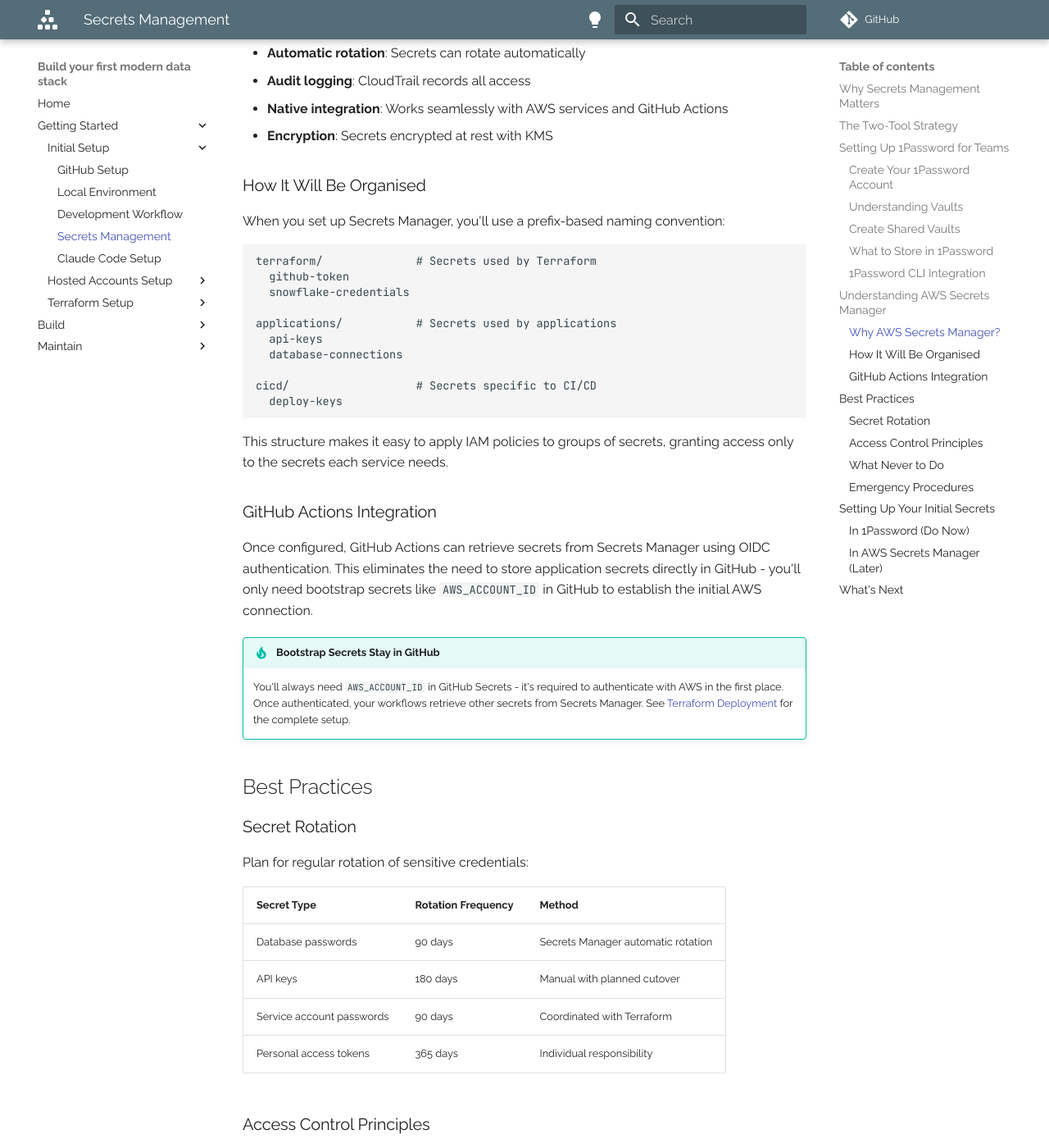
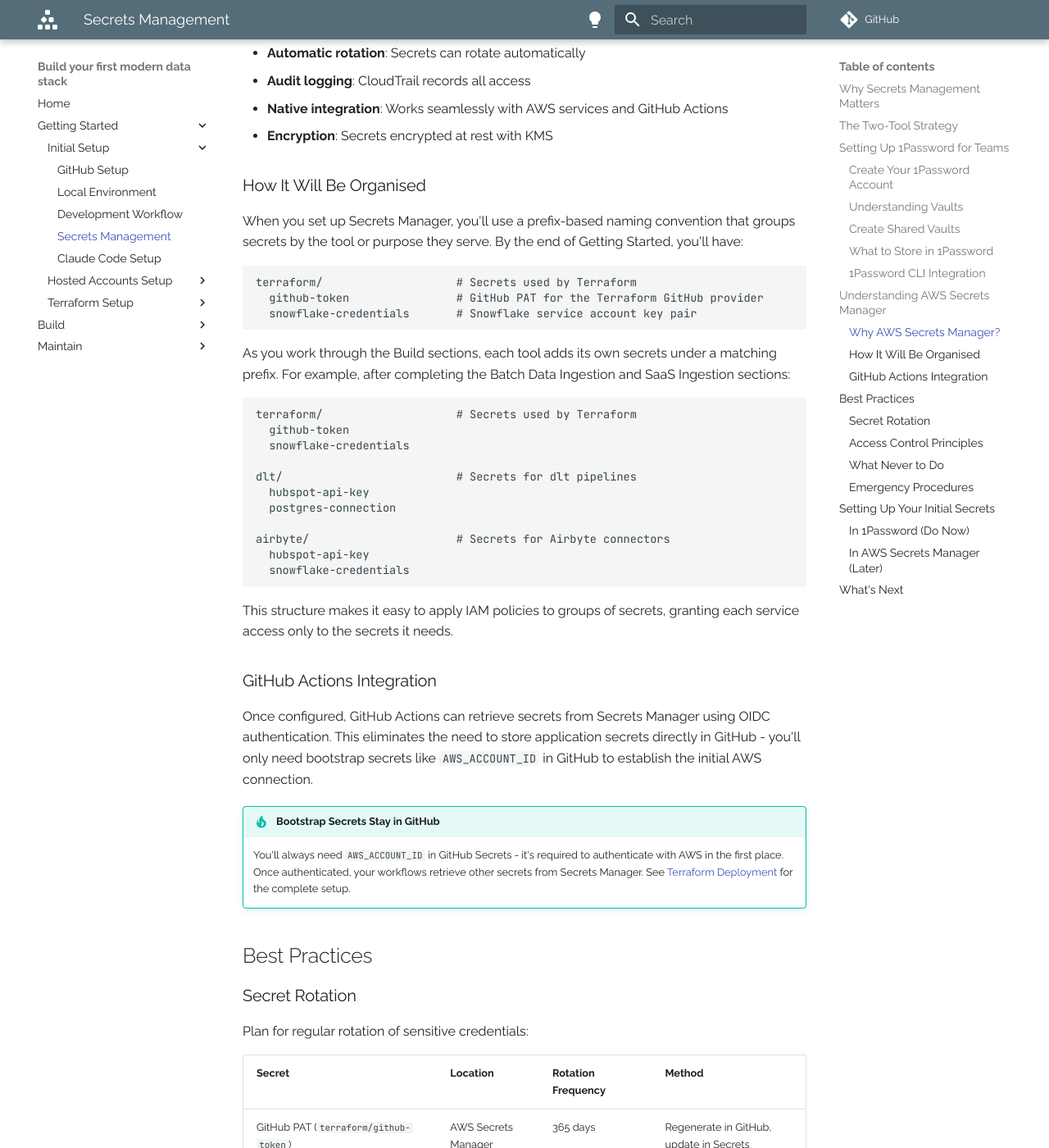
Before and after one commit to glsdown/modern-data-stack-build, an MkDocs documentation site: the page built from docs/getting-started/initial-setup/4-secrets-management.md, in a window 1280 px wide and 1400 px high, scrolled down 3750 px. Shown: the whole window at 82% size. Built offline with MkDocs 1.6.1 and Material for MkDocs 9.7.7, drawn with Linux system fonts in a browser that asks for light colours; comment, search, counter and statistics services are not loaded; some of the changed text lies outside the part shown.

Commit message:
Update secrets management

````diff
--- a/docs/getting-started/initial-setup/4-secrets-management.md
+++ b/docs/getting-started/initial-setup/4-secrets-management.md
@@ -135,22 +135,31 @@
 
 ### How It Will Be Organised
 
-When you set up Secrets Manager, you'll use a prefix-based naming convention:
+When you set up Secrets Manager, you'll use a prefix-based naming convention that groups secrets by the tool or purpose they serve. By the end of Getting Started, you'll have:
 
 ```
-terraform/              # Secrets used by Terraform
+terraform/                    # Secrets used by Terraform
+  github-token                # GitHub PAT for the Terraform GitHub provider
+  snowflake-credentials       # Snowflake service account key pair
+```
+
+As you work through the Build sections, each tool adds its own secrets under a matching prefix. For example, after completing the Batch Data Ingestion and SaaS Ingestion sections:
+
+```
+terraform/                    # Secrets used by Terraform
   github-token
   snowflake-credentials
 
-applications/           # Secrets used by applications
-  api-keys
-  database-connections
+dlt/                          # Secrets for dlt pipelines
+  hubspot-api-key
+  postgres-connection
 
-cicd/                   # Secrets specific to CI/CD
-  deploy-keys
+airbyte/                      # Secrets for Airbyte connectors
+  hubspot-api-key
+  snowflake-credentials
 ```
 
-This structure makes it easy to apply IAM policies to groups of secrets, granting access only to the secrets each service needs.
+This structure makes it easy to apply IAM policies to groups of secrets, granting each service access only to the secrets it needs.
 
 ### GitHub Actions Integration
 
@@ -165,12 +174,12 @@
 
 Plan for regular rotation of sensitive credentials:
 
-| Secret Type | Rotation Frequency | Method |
-|-------------|-------------------|--------|
-| Database passwords | 90 days | Secrets Manager automatic rotation |
-| API keys | 180 days | Manual with planned cutover |
-| Service account passwords | 90 days | Coordinated with Terraform |
-| Personal access tokens | 365 days | Individual responsibility |
+| Secret | Location | Rotation Frequency | Method |
+|--------|----------|--------------------|--------|
+| GitHub PAT (`terraform/github-token`) | AWS Secrets Manager | 365 days | Regenerate in GitHub, update in Secrets Manager |
+| Snowflake service account key pair (`terraform/snowflake-credentials`) | AWS Secrets Manager | 180 days | Generate new key pair, update in Secrets Manager |
+| AWS root account password | 1Password | 180 days | Rotate in AWS console, update in 1Password |
+| Shared vault credentials | 1Password | On team member departure | Rotate any shared secrets they had access to |
 
 ### Access Control Principles
 
````
